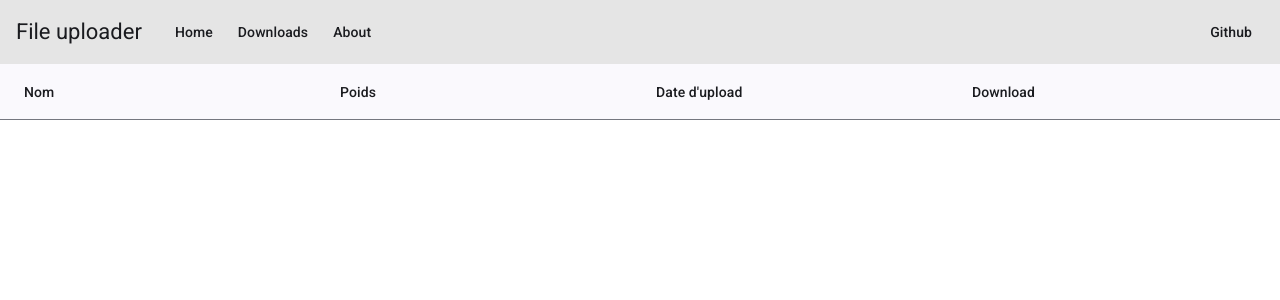
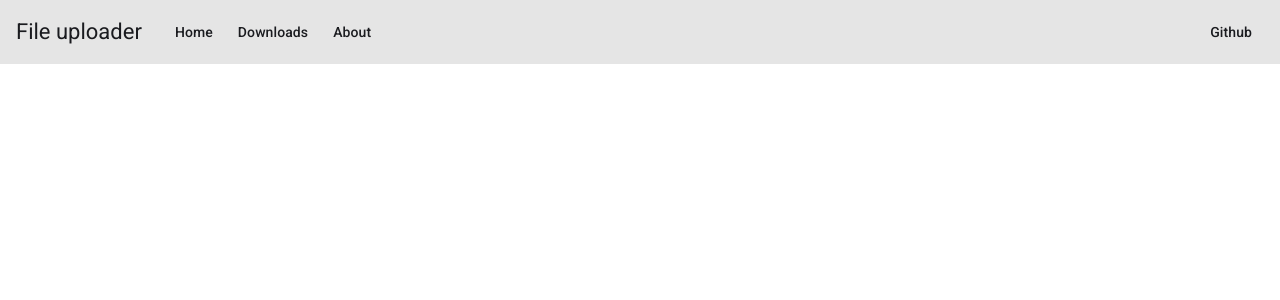
Before and after one commit to Bouteille158/file-uploader-front, an Angular app: page / in a window 1280 px wide. Shown: the top 300 px of the page. Built offline with nearby package versions, Linux system fonts and the light colour scheme; no server answers.

Commit message:
fix: move router outlet in main

```diff
--- a/src/app/app.component.html
+++ b/src/app/app.component.html
@@ -1,6 +1,4 @@
 <main class="main">
   <app-navbar />
-  <app-file-table />
+  <router-outlet />
 </main>
-
-<router-outlet />
```
